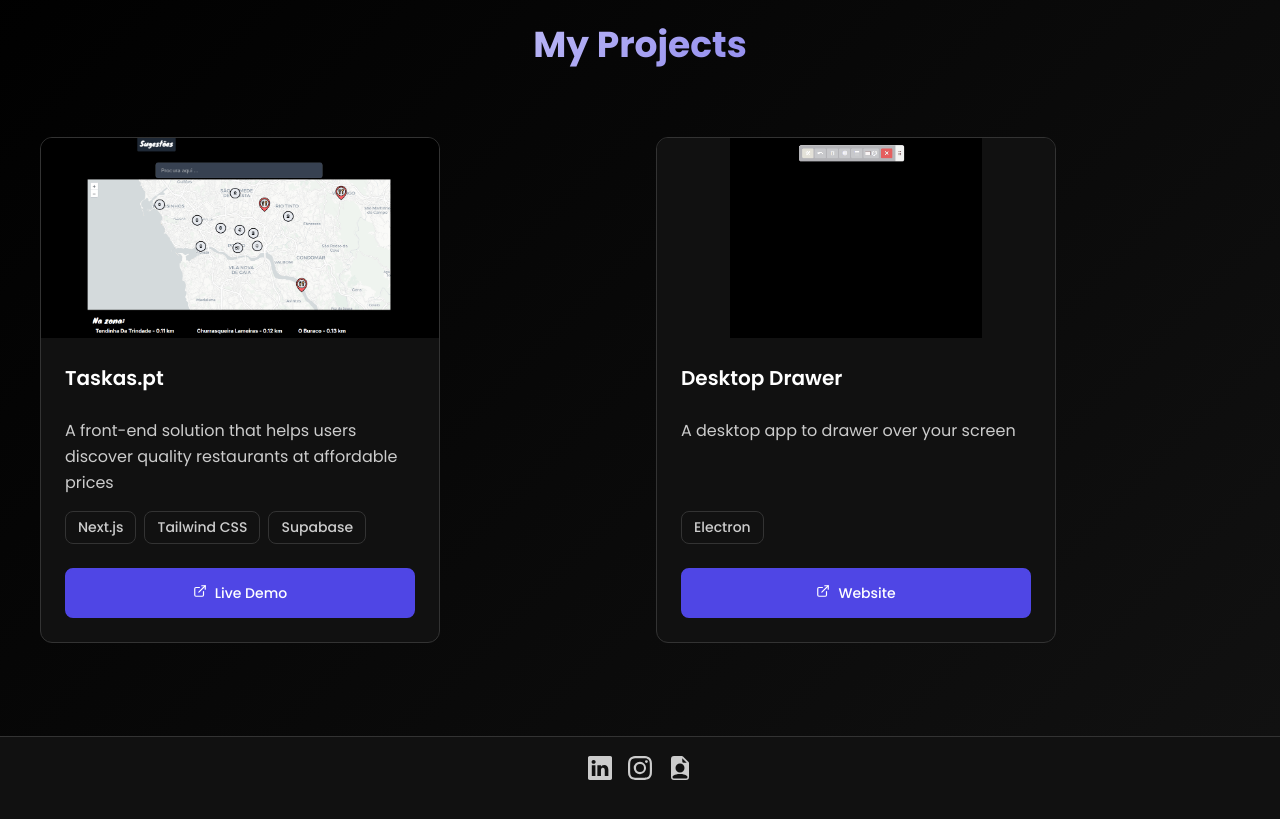
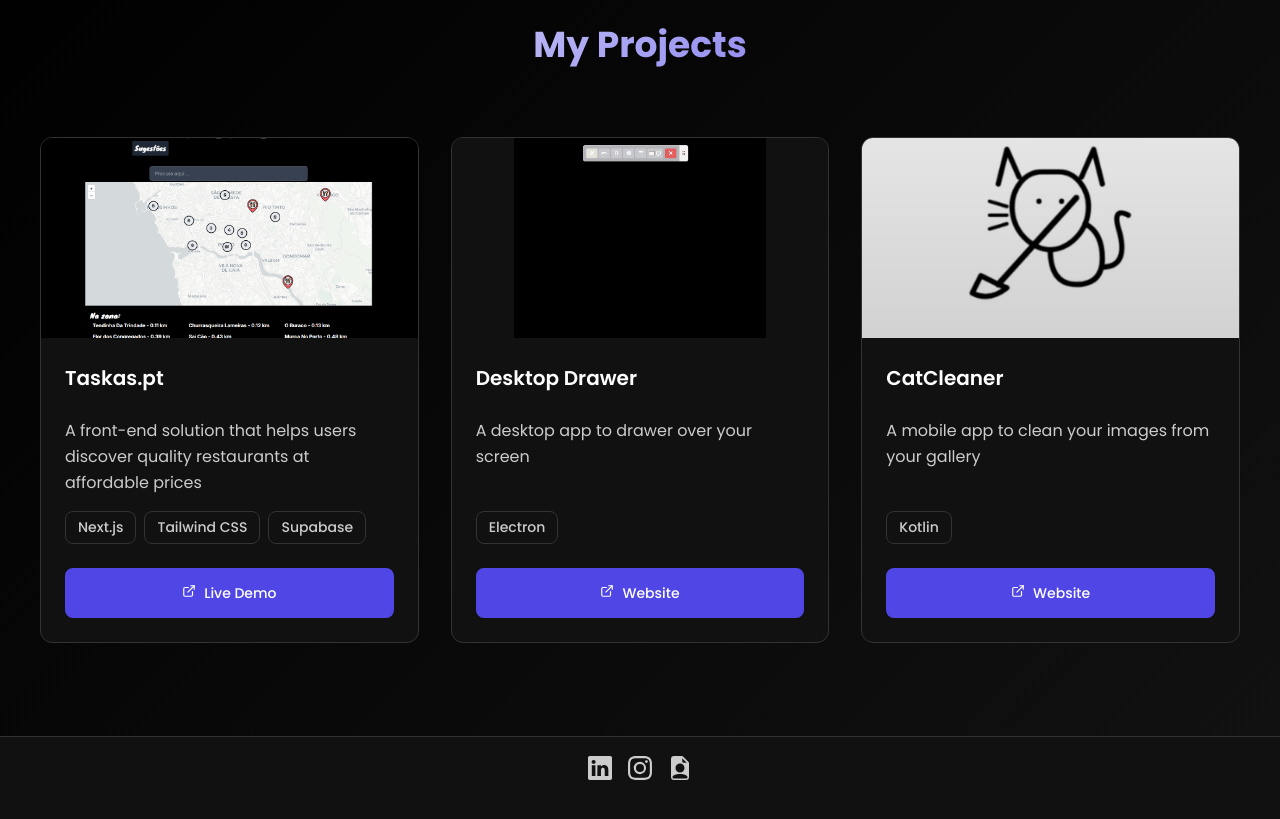
Before and after one commit to gogalego/site, a React (Create React App) app: page / in a window 1280 px wide. Shown: the part 3080-3899 px from the top of the page. Built offline with nearby package versions, Linux system fonts and the light colour scheme.

Commit message:
feat: add CatCleaner project to portfolio

```diff
--- a/src/components/Projects/Projects.tsx
+++ b/src/components/Projects/Projects.tsx
@@ -3,6 +3,7 @@ import { FiExternalLink } from 'react-icons/fi'
 
 import TaskasIMG from '../../assets/images/taskasPreview.png'
 import DDrawerIMG from '../../assets/images/dDrawerPreview.gif'
+import CatCleanerIMG from '../../assets/images/catCleanerPreview.png'
 
 const projects = [
   {
@@ -23,6 +24,16 @@ const projects = [
     liveUrl: 'https://ddrawer.gogalego.com',
     image: DDrawerIMG,
     objectFit: 'contain',
+    buttonLabel: 'Website'
+  },
+    {
+    id: 3,
+    title: 'CatCleaner',
+    description: 'A mobile app to clean your images from your gallery',
+    technologies: ['Kotlin'],
+    liveUrl: 'https://catcleaner.gogalego.com',
+    image: CatCleanerIMG,
+    objectFit: 'cover',
     buttonLabel: 'Website'
   }
 ]
```
Also changed, not shown: src/assets/images/catCleanerPreview.png (added).
